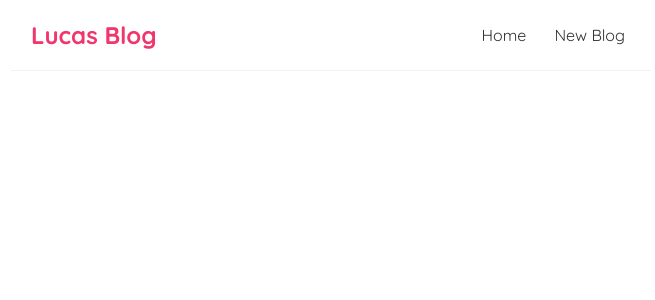
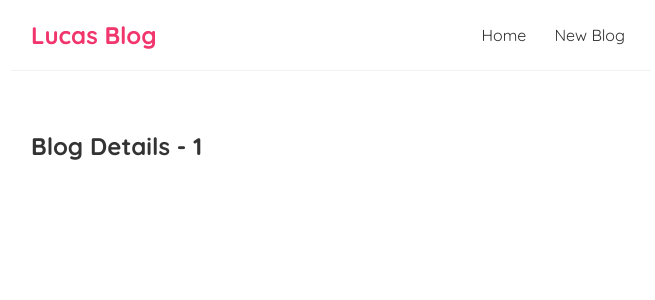
Before and after one commit to LucasLeow/ModernReactBlog, a React (Create React App) app in the folder lucas-blog/: page /blogs/1 in a window 1280 px wide. Shown: the top 300 px of the page, without its empty margins (309-964 px from the left). Built offline with nearby package versions, Linux system fonts and the light colour scheme.

Commit message:
Added links to individual blog using Route Params

```diff
--- a/lucas-blog/src/App.js
+++ b/lucas-blog/src/App.js
@@ -1,7 +1,9 @@
 import Navbar from "./Navbar";
 import Home from "./Home";
 import Create from "./Create";
+import BlogDetails from "./BlogDetails";
 import { BrowserRouter as Router, Route, Routes } from "react-router-dom";
+
 
 function App() {
   return (
@@ -12,6 +14,7 @@
                 <Routes>
                     <Route path="/" element={<Home />}></Route>
                     <Route path="/create" element={<Create />}></Route>
+                    <Route path="/blogs/:id" element={<BlogDetails />}></Route>
                 </Routes>
             </div>
         </div>
--- /dev/null
+++ b/lucas-blog/src/BlogDetails.js
@@ -0,0 +1,13 @@
+import { useParams } from "react-router-dom";
+
+const BlogDetails = () => {
+    const { id } = useParams();
+
+    return (
+        <div className="blog-details">
+            <h2> Blog Details - { id } </h2>
+        </div>
+     );
+}
+
+export default BlogDetails;
--- a/lucas-blog/src/BlogList.js
+++ b/lucas-blog/src/BlogList.js
@@ -1,12 +1,15 @@
+import { Link } from "react-router-dom";
+
 const BlogList = ({blogs, title, handleDelete}) => {
     return (
-
         <div className="blog-list">
             <h2>{ title }</h2>
             {blogs.map((item) => (
                 <div className="blog-preview" key={item.id}>
-                    <h2>{ item.title }</h2>
-                    <p>Written by { item.author }</p>
+                    <Link to={`/blogs/${item.id}`}>
+                        <h2>{ item.title }</h2>
+                        <p>Written by { item.author }</p>
+                    </Link>
                 </div>
             ))}
         </div>
--- a/lucas-blog/src/index.css
+++ b/lucas-blog/src/index.css
@@ -61,3 +61,7 @@
   color: #f1356d;
   margin-bottom: 8px;
 }
+
+.blog-preview a {
+  text-decoration: none;
+}
--- a/lucas-blog/src/useFetch.js
+++ b/lucas-blog/src/useFetch.js
@@ -32,7 +32,7 @@
                     setPending(false);
                 }
             });
-        }, 1000)
+        }, 200)
         return () =>  abortController.abort(); // abort fetch if change requested before load completes
     }, [url]);
 
```
Also changed, not shown: 1 other file (tests, documents, lock files or other folders).
